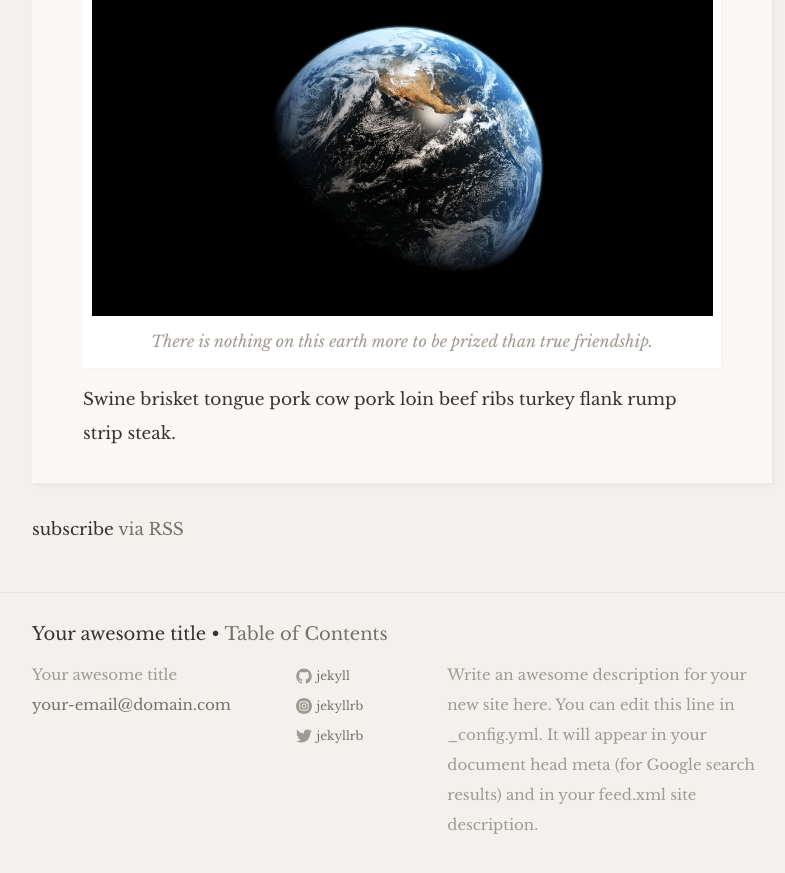
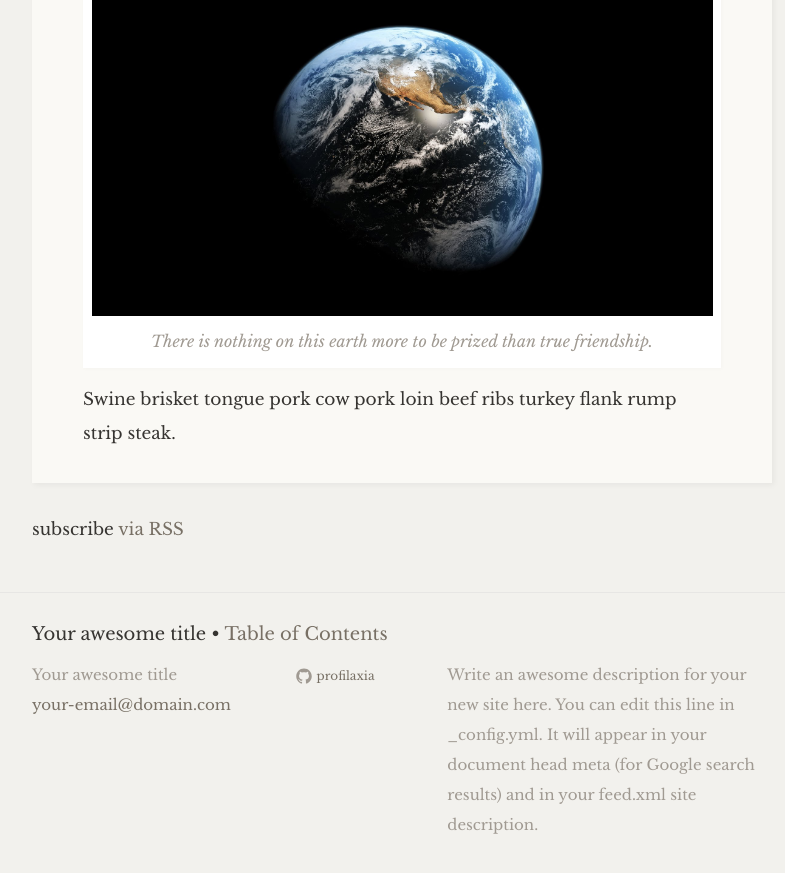
Before and after one commit to profilaxia/profilaxia.github.io, a Jekyll site: the page built from index.html, in a window 1280 px wide and 900 px high, scrolled down 1725 px. Shown: the top 873 px of the window, without its empty margins (238-1023 px from the left). Built offline with Jekyll 4.4.1, drawn with Linux system fonts in a browser that asks for light colours; some web fonts are replaced.

Commit message:
Added _config.yml

```diff
--- a/_config.yml
+++ b/_config.yml
@@ -20,10 +20,9 @@ description: > # this means to ignore newlines until "baseurl:"
   line in _config.yml. It will appear in your document head meta (for
   Google search results) and in your feed.xml site description.
 baseurl: "/jekyll-theme-libretto" # the subpath of your site, e.g. /blog
-url: "https://ferrolho.github.io" # the base hostname & protocol for your site
-github_username:    jekyll
-instagram_username: jekyllrb
-twitter_username:   jekyllrb
+url: "https://profilaxia.github.io" # the base hostname & protocol for your site
+github_username:    profilaxia
+
 
 # Build settings
 markdown: kramdown
```
